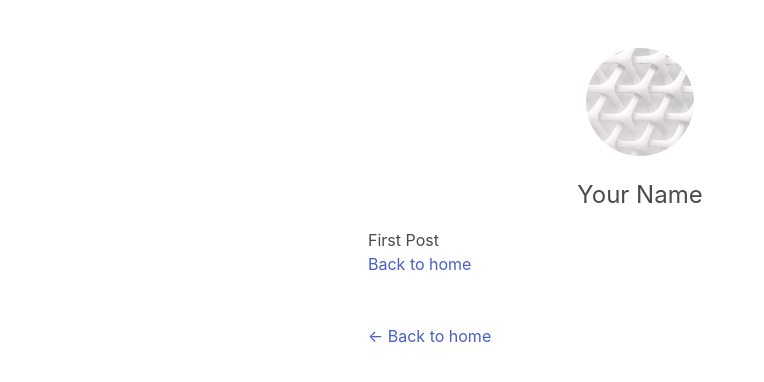
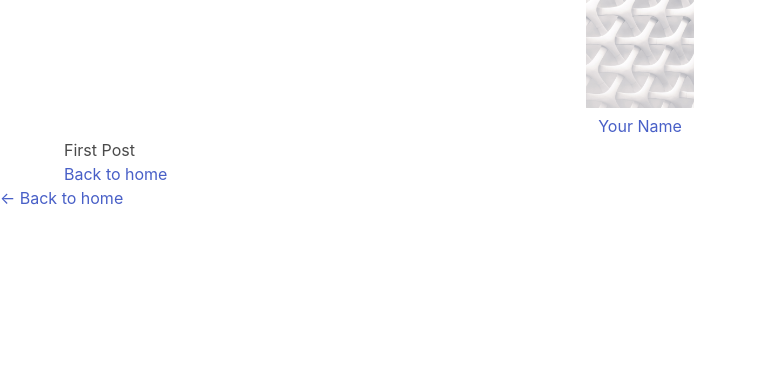
Before and after one commit to qbreis/nextjs-blog, a Next.js app: page /posts/first-post in a window 1280 px wide. Shown: the top 382 px of the page, without its empty margins (0-764 px from the left). Built offline with nearby package versions, Linux system fonts and the light colour scheme.

Commit message:
feat: add bulma dependencies

```diff
--- a/components/Layout.tsx
+++ b/components/Layout.tsx
@@ -2,6 +2,7 @@ import Head from 'next/head';
 import Image from 'next/image';
 import styles from './Layout.module.scss';
 import utilStyles from '../styles/utils.module.scss';
+
 import Link from 'next/link';
 
 import { useEffect, useRef } from "react";
@@ -111,7 +112,7 @@ export default function Layout({ children, home }: any) {
 
 
   return (
-    <div ref={rootRef} className={styles.container}>
+    <div ref={rootRef}>
       <Head>
         <link rel="icon" href="/favicon.ico" />
         <meta
@@ -133,12 +134,11 @@ export default function Layout({ children, home }: any) {
             <Image
               priority
               src="/images/profile.jpg"
-              className={utilStyles.borderCircle}
               height={144}
               width={144}
               alt={name}
             />
-            <h1 className={utilStyles.heading2Xl}>{name}</h1>
+            <h1>{name}</h1>
           </>
         ) : (
           <>
@@ -147,24 +147,23 @@ export default function Layout({ children, home }: any) {
                 <Image
                   priority
                   src="/images/profile.jpg"
-                  className={utilStyles.borderCircle}
                   height={108}
                   width={108}
                   alt={name}
                 />
               </a>
             </Link>
-            <h2 className={utilStyles.headingLg}>
+            <h2>
               <Link href="/">
-                <a className={utilStyles.colorInherit}>{name}</a>
+                <a>{name}</a>
               </Link>
             </h2>
           </>
         )}
       </header>
-      <main>{children}</main>
+      <main className="site-main container">{children}</main>
       {!home && (
-        <div className={styles.backToHome}>
+        <div>
           <Link href="/">
             <a>← Back to home</a>
           </Link>
--- a/styles/globals.scss
+++ b/styles/globals.scss
@@ -10,19 +10,25 @@
 //@import "https://cdn.jsdelivr.net/npm/bulma@0.9.3/css/bulma.min.css";
 
 // Import only what you need from Bulma
-@import "../node_modules/bulma/sass/utilities/_all.sass";
-@import "../node_modules/bulma/sass/base/_all.sass";
-@import "../node_modules/bulma/sass/elements/button.sass";
-@import "../node_modules/bulma/sass/elements/container.sass";
-@import "../node_modules/bulma/sass/elements/title.sass";
-@import "../node_modules/bulma/sass/form/_all.sass";
-@import "../node_modules/bulma/sass/components/navbar.sass";
-@import "../node_modules/bulma/sass/layout/hero.sass";
-@import "../node_modules/bulma/sass/layout/section.sass";
+@import "../node_modules/bulma/sass/utilities/_all";
+
+//@import "../node_modules/bulma/sass/base/_all.sass";
+@import "../node_modules/bulma/sass/base/minireset";
+@import "../node_modules/bulma/sass/base/generic";
+
+//@import "../node_modules/bulma/sass/elements/button.sass";
+@import "../node_modules/bulma/sass/elements/container";
+@import "../node_modules/bulma/sass/elements/title";
+
+@import "../node_modules/bulma/sass/grid/columns";
+//@import "../node_modules/bulma/sass/form/_all.sass";
+//@import "../node_modules/bulma/sass/components/navbar.sass";
+//@import "../node_modules/bulma/sass/layout/hero.sass";
+//@import "../node_modules/bulma/sass/layout/section.sass";
 
 
 
-
+.container { max-width: $size__site-main; }
 
 
 
--- a/styles/utils.module.scss
+++ /dev/null
@@ -1,52 +0,0 @@
-.heading2Xl {
-    font-size: 2.5rem;
-    line-height: 1.2;
-    font-weight: 800;
-    letter-spacing: -0.05rem;
-    margin: 1rem 0;
-  }
-
-  .headingXl {
-    font-size: 2rem;
-    line-height: 1.3;
-    font-weight: 800;
-    letter-spacing: -0.05rem;
-    margin: 1rem 0;
-  }
-
-  .headingLg {
-    font-size: 1.5rem;
-    line-height: 1.4;
-    margin: 1rem 0;
-  }
-
-  .headingMd {
-    font-size: 1.2rem;
-    line-height: 1.5;
-  }
-
-  .borderCircle {
-    border-radius: 9999px;
-  }
-
-  .colorInherit {
-    color: inherit;
-  }
-
-  .padding1px {
-    padding-top: 1px;
-  }
-
-  .list {
-    list-style: none;
-    padding: 0;
-    margin: 0;
-  }
-
-  .listItem {
-    margin: 0 0 1.25rem;
-  }
-
-  .lightText {
-    color: #666;
-  }
--- a/styles/variables-site/_structure.scss
+++ b/styles/variables-site/_structure.scss
@@ -1,5 +1,4 @@
-$size__site-main: 100%;
-$size__site-sidebar: 25%;
+$size__site-main: 36em;
 
 $query__small: 600px;
 $query__medium: 900px;
```
Also changed, not shown: package.json (line endings or trailing spaces).
